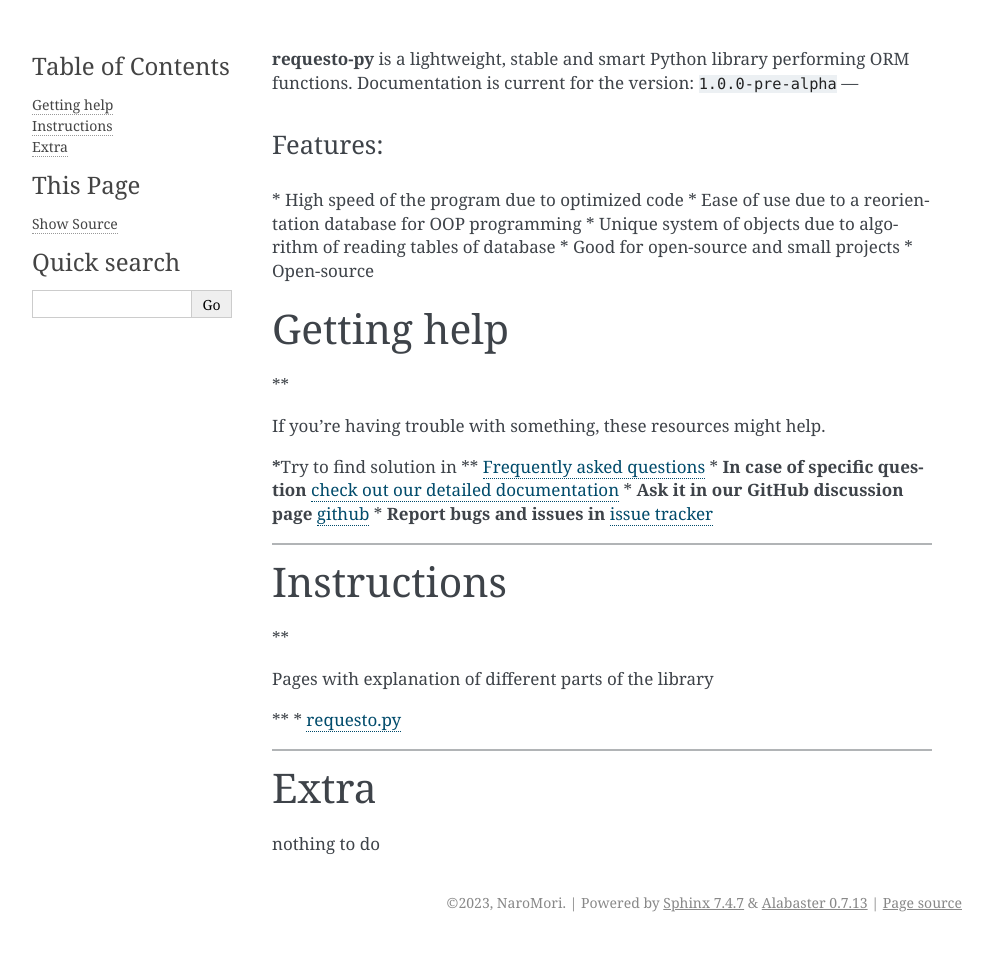
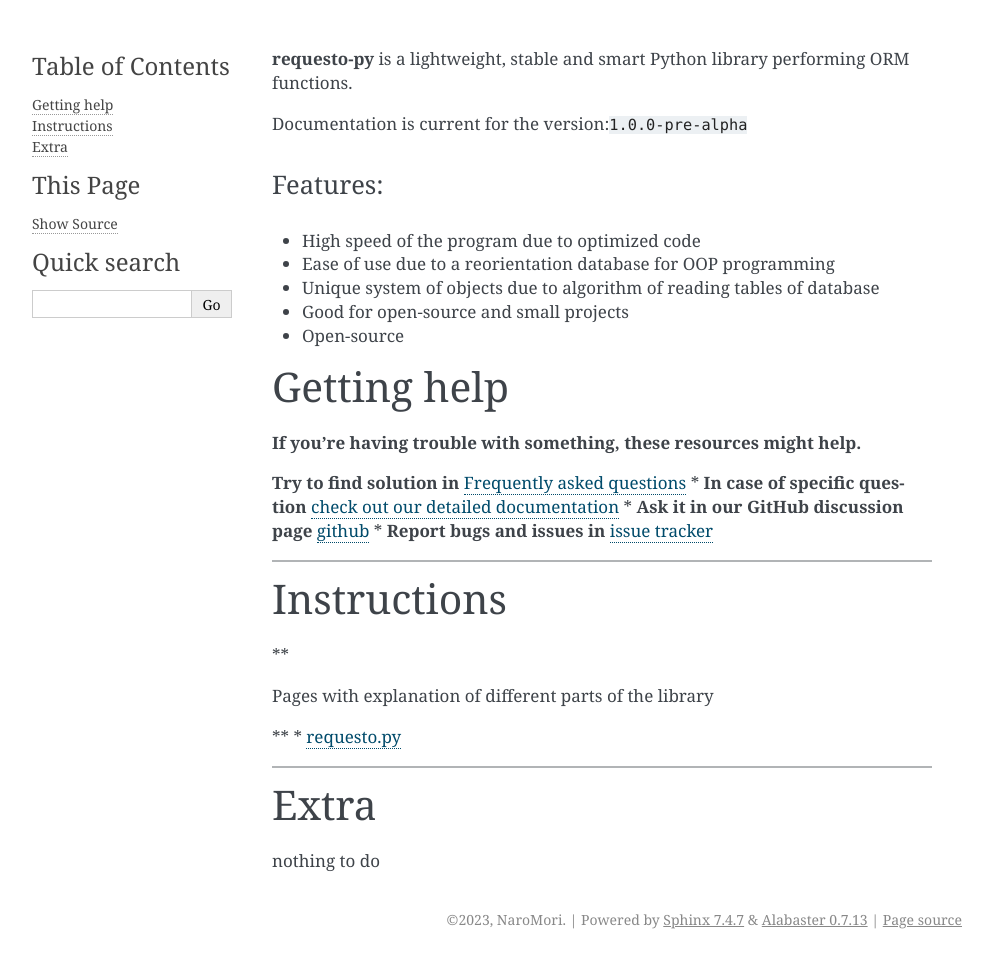
Before and after one commit to SOLIDusr/requesto-py, a Sphinx documentation site: the page built from docs/index.rst, in a window 1280 px wide. Shown: the whole page, without its empty margins (148-1141 px from the left). Built offline with Sphinx 7.4.7, drawn with Linux system fonts in a browser that asks for light colours; some of the changed lines change nothing that is shown.

Commit message:
I hate rst or making docs for readthedocs.io

```diff
--- a/docs/index.rst
+++ b/docs/index.rst
@@ -1,6 +1,7 @@
 **requesto-py** is a lightweight, stable and smart Python library
-performing ORM functions. Documentation is current for the version:
-``1.0.0-pre-alpha`` —
+performing ORM functions.
+
+Documentation is current for the version:``1.0.0-pre-alpha``
 
 .. raw:: html
 
@@ -12,28 +13,37 @@
 
    </h3>
 
-\* High speed of the program due to optimized code \* Ease of use due to
-a reorientation database for OOP programming \* Unique system of objects
-due to algorithm of reading tables of database \* Good for open-source
-and small projects \* Open-source
+
+* High speed of the program due to optimized code
+* Ease of use due to a reorientation database for OOP programming
+* Unique system of objects due to algorithm of reading tables of database
+* Good for open-source and small projects
+* Open-source
 
 Getting help
 ------------
 
-\*\*
+
 
 .. raw:: html
 
    <p>
 
+.. raw:: html
+
+ <b>
 If you’re having trouble with something, these resources might help.
 
 .. raw:: html
 
+ </b>
+.. raw:: html
+
    </p>
 
-**\***\ Try to find solution in \*\* `Frequently asked
-questions <./faq.md>`__ \* **In case of specific question** `check out
+
+**Try to find solution in** `Frequently asked
+questions <./faq.html>`__ \* **In case of specific question** `check out
 our detailed documentation <./manuals.md>`__ \* **Ask it in our GitHub
 discussion page**
 `github <https://github.com/SOLIDusr/requesto-py/issues/new>`__ \*
```
